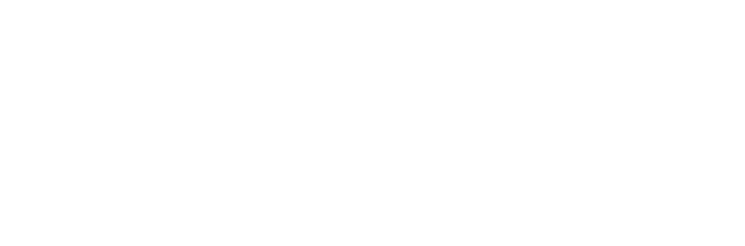
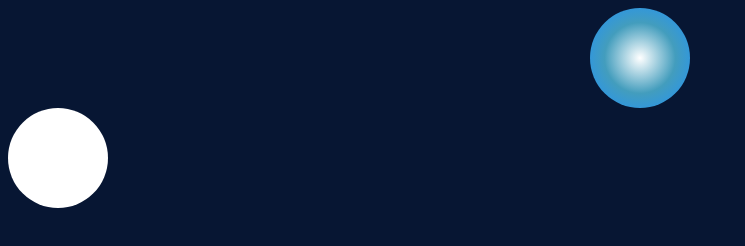
Before and after one commit to brayanstiven29/trabajocss, a plain HTML site: page index.html in a window 1280 px wide. Shown: the whole page, without its empty margins (0-745 px from the left). Drawn offline with Linux system fonts and the light colour scheme.

Commit message:
Luna lista, configuración para estrella lista

```diff
--- a/css.css
+++ b/css.css
@@ -0,0 +1,30 @@
+body {
+  background: #071633;
+}
+
+.display-luna {
+  display: flex;
+  justify-content: center;
+}
+
+.display-estrellas {
+  display: flex;
+}
+
+.circulo {
+  width: 100px;
+  height: 100px;
+  -moz-border-radius: 50%;
+  -webkit-border-radius: 50%;
+  border-radius: 50%;
+  background: radial-gradient(rgb(255, 255, 255), #439dbd, rgb(30, 144, 255));
+}
+
+.estrellas {
+  width: 100px;
+  height: 100px;
+  -moz-border-radius: 50%;
+  -webkit-border-radius: 50%;
+  background: white;
+  border-radius: 50%;
+}
--- a/index.html
+++ b/index.html
@@ -1,13 +1,20 @@
 <!DOCTYPE html>
 <html lang="en">
-<head>
-    <meta charset="UTF-8">
-    <meta http-equiv="X-UA-Compatible" content="IE=edge">
-    <meta name="viewport" content="width=device-width, initial-scale=1.0">
+  <head>
+    <meta charset="UTF-8" />
+    <meta http-equiv="X-UA-Compatible" content="IE=edge" />
+    <meta name="viewport" content="width=device-width, initial-scale=1.0" />
     <title>trabajocss</title>
-    <link rel="stylesheet" href="css.css">
-</head>
-<body>
+    <link rel="stylesheet" href="css.css" />
+  </head>
+  <body>
+    <div class="display-luna">
+      <div class="circulo"></div>
+    </div>
+    <div class="display-estrellas">
+        <div class="estrellas">
 
-</body>
+        </div>
+    </div>
+  </body>
 </html>
```
